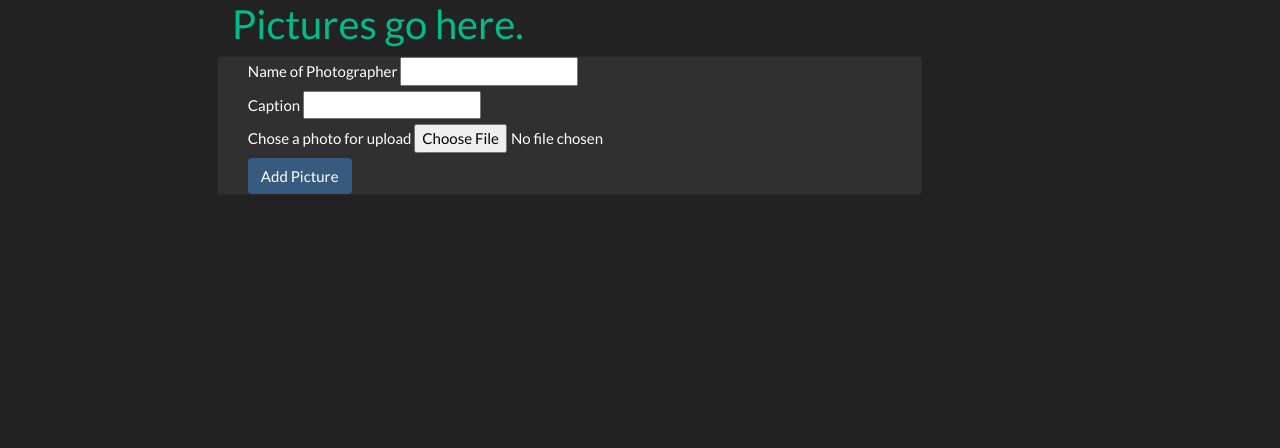
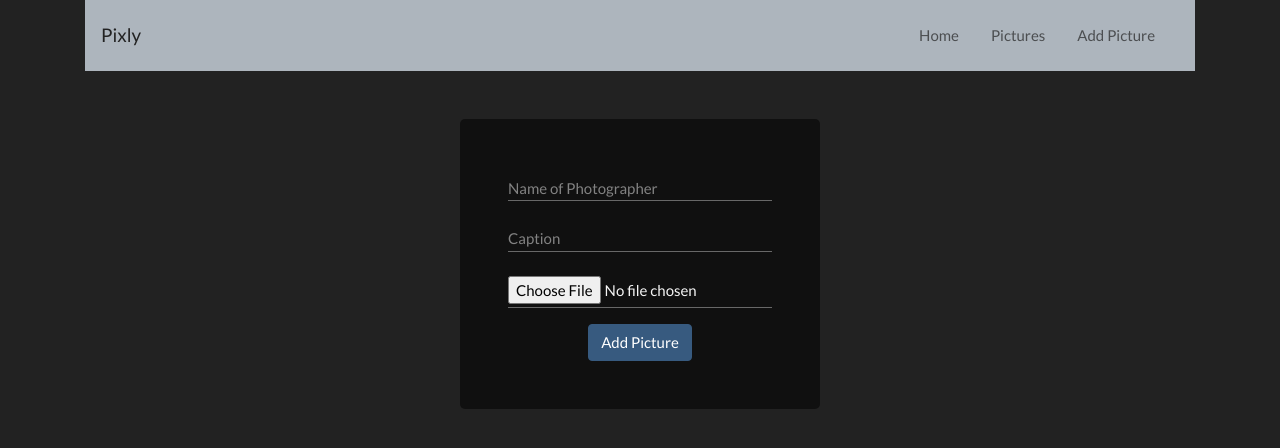
Before and after one commit to kellenrowe/pixly, a Flask app: page /images/add in a window 1280 px wide. Shown: the top 448 px of the page. Run offline with Flask 2, Linux system fonts and the light colour scheme; some libraries are stand-ins or nearby versions.

Commit message:
started design

```diff
--- a/app.py
+++ b/app.py
@@ -2,7 +2,7 @@ import boto3
 import os
 from flask import Flask, request, redirect, jsonify, render_template
 from flask_debugtoolbar import DebugToolbarExtension
-from flask_cors import CORS
+# from flask_cors import CORS
 from models import (db, connect_db, Picture)
 from PIL import Image, ImageFilter, ExifTags
 from PIL.ExifTags import TAGS
@@ -14,7 +14,7 @@ from secret import ACCESS_KEY_ID, SECRET_KEY, BUCKET, IMAGE_URL
 app = Flask(__name__)
 
 # By default allows CORS for all domains and all routes
-CORS(app)
+# CORS(app)
 
 # Get DB_URI from environ variable (useful for production/testing) or,
 # if not set there, use development local db.
@@ -40,6 +40,13 @@ client = boto3.client('s3',
 ####################### Routes ###########################
 
 
+@app.route("/", methods=["GET"])
+def display_homepage():
+    """ Route home page """
+
+    return render_template("homepage.html")
+
+
 @app.route("/images", methods=["GET"])
 def display_all_image():
     """ Route for displaying all images """
@@ -48,13 +55,10 @@ def display_all_image():
 
     picturesUrl = []
     for picture in pictures:
-        picturesUrl.append(f'{IMAGE_URL}{picture.id}')
+        picturesUrl.append({"url": f'{IMAGE_URL}{picture.id}',
+                            "id": f'{picture.id}'})
 
-    return jsonify(picturesUrl)
-
-
-
-    # return render_template("all_pictures.html", pictures=pictures, url=IMAGE_URL)
+    return render_template("all_pictures.html", pictures=picturesUrl)
 
 
 @app.route("/images/add", methods=["GET", "POST"])
@@ -93,6 +97,8 @@ def add_image():
         db.session.add(picture)
         db.session.commit()
 
+# TODO: f is the entire image object and we can possibly use that instead of filename
+
         upload_file_bucket = BUCKET
         upload_file_key = picture.id
         client.upload_file(filename,
@@ -102,7 +108,6 @@ def add_image():
         os.remove(filename)
         return redirect('/images')
     else:
-        print("return render template")
         return render_template("add_picture.html", form=form)
 
 
--- a/forms.py
+++ b/forms.py
@@ -17,5 +17,5 @@ class UploadForm(FlaskForm):
     caption = StringField("Caption",
                           validators=[InputRequired()])
 
-    photo = FileField("Chose a photo for upload",
-                      validators=[FileRequired()] )
+    photo = FileField("",
+                      validators=[FileRequired()])
--- /dev/null
+++ b/static/add_picture.css
@@ -0,0 +1,34 @@
+form {
+    background-color: #101010;
+    border-radius: 5px;
+}
+
+.formField {
+    position: relative;
+}
+
+.formInput {
+    background-color: #101010d1;
+    width: 100%;
+    padding: 8px 0 3px 0;
+    border: none;
+    outline: none;
+    border-bottom: .12rem solid #828282c4;
+    color: whitesmoke;
+}
+
+.formLabel {
+    position: absolute;
+    top: 10px;
+    left: 0;
+    transition: .5s;
+    pointer-events: none;
+    color: #828282;
+}
+
+.formInput:focus ~ label,
+.formInput:valid ~ label {
+    top: -12px;
+    left: 0;
+    font-size: 12px;
+}
--- /dev/null
+++ b/static/homepage.css
@@ -0,0 +1,5 @@
+.homepage {
+    height: calc(100vh - 100px);
+    display: flex;
+    align-items: center;
+}
--- a/templates/add_picture.html
+++ b/templates/add_picture.html
@@ -1,16 +1,20 @@
-{% extends 'base.html' %}
+{% extends 'base.html' %} {% block content %}
+<link rel="stylesheet" href="../static/add_picture.css">
 
-{% block content %}
+<form action="/images/add"
+      id="add_picture_form"
+      method="POST"
+      enctype="multipart/form-data"
+      class="col-11 col-sm-8 col-md-6 col-lg-4 py-5 px-5 mt-5 mx-auto text-center">
 
-<form action="/images/add" id="add_picture_form" method="POST" enctype="multipart/form-data">
   {{ form.hidden_tag() }}
 
  {% for field in form
     if field.widget.input_type != 'hidden' %}
 
-    <div>
-      {{ field.label }}
-      {{ field }}
+    <div class="form-group formField">
+      {{ field(class="formInput") }}
+      {{ field.label(class="formLabel") }}
 
       {% for error in field.errors %}
         {{ error }}
--- a/templates/base.html
+++ b/templates/base.html
@@ -12,12 +12,30 @@
   </head>
 
   <body>
-    <main class="container d-flex justify-content-center">
+    <main class="container">
+      <nav class="navbar navbar-expand-lg navbar-light bg-light">
+        <a class="navbar-brand" href="/">Pixly</a>
+        <button class="navbar-toggler" type="button" data-toggle="collapse" data-target="#navbarSupportedContent" aria-controls="navbarSupportedContent" aria-expanded="false" aria-label="Toggle navigation">
+          <span class="navbar-toggler-icon"></span>
+        </button>
+
+        <div class="collapse navbar-collapse" id="navbarSupportedContent">
+          <ul class="navbar-nav ml-auto">
+            <li class="nav-item mr-3">
+              <a class="nav-link" href="/">Home </a>
+            </li>
+            <li class="nav-item mr-3">
+              <a class="nav-link" href="/images">Pictures</a>
+            </li>
+            <li class="nav-item mr-3">
+              <a class="nav-link" href="/images/add">Add Picture</a>
+            </li>
+          </ul>
+
+        </div>
+      </nav>
       <div class="row">
-        <div class="col-10">
-          <h2><a href="/">Pictures go here.</a></h2>
-        </div>
-        <div class="card col-10">
+        <div class="col-12">
           {% for msg in get_flashed_messages() %}
           <div class="alert-danger alert">{{ msg }}</div>
           {% endfor %}
```
Also changed, not shown: static/all_pictures.css (added, +7 -0 lines), templates/all_pictures.html (+4 -4 lines), templates/homepage.html (added, +12 -0 lines).
